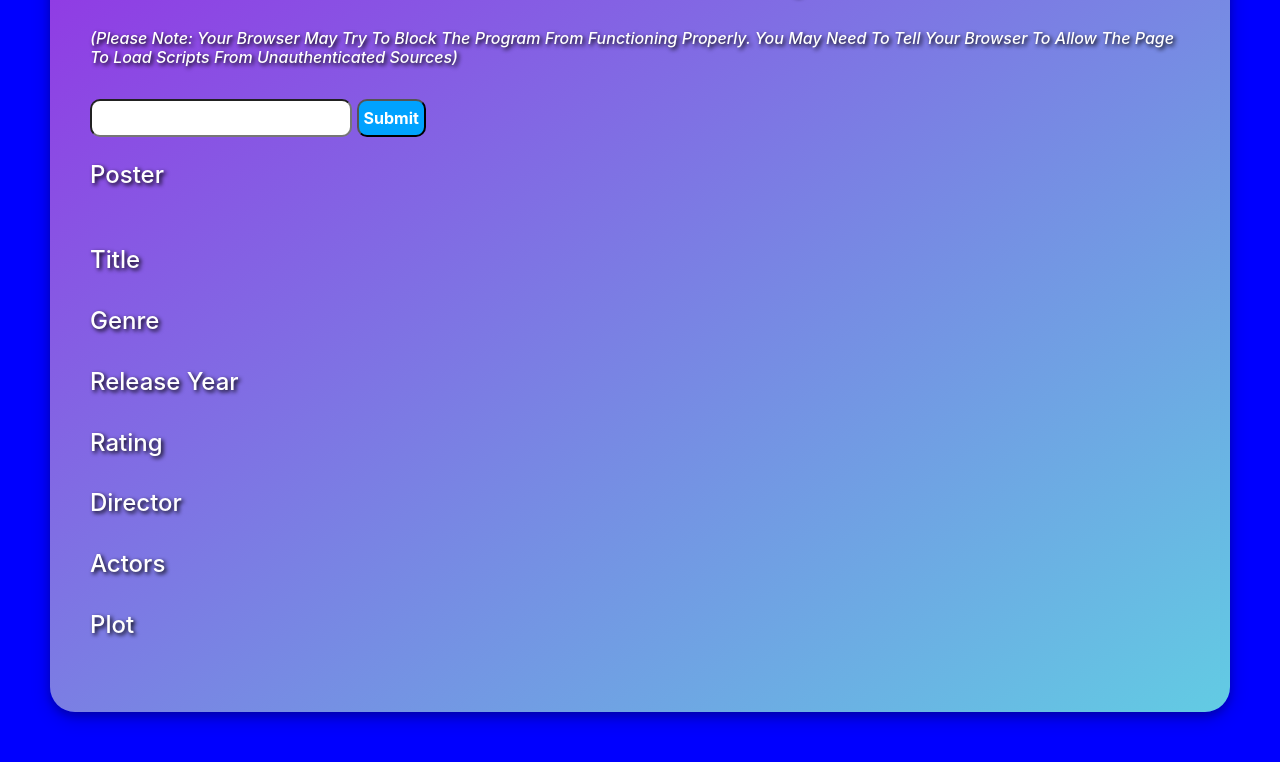
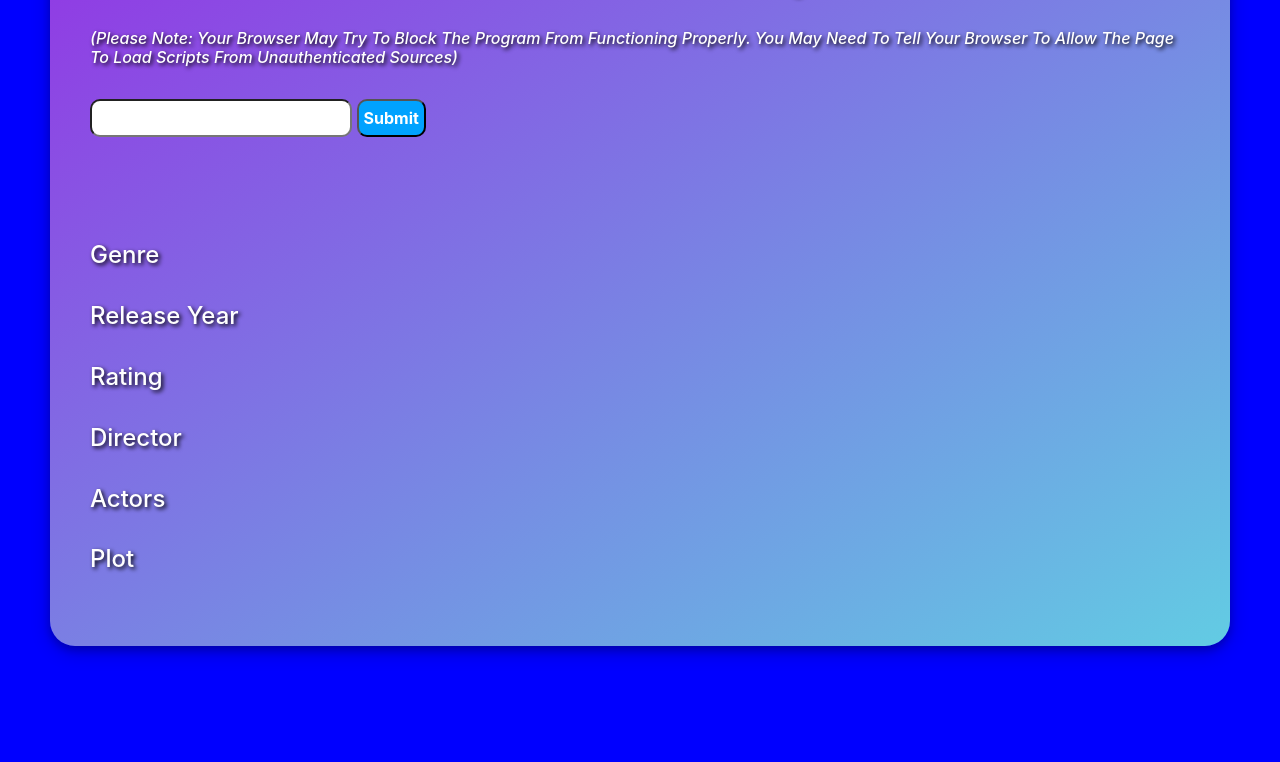
Before and after one commit to jesberman/media-checker, a plain HTML site: page index.html in a window 1280 px wide. Shown: the part 173-935 px from the top of the page. After the commit the page ends 869 px from the top, so only its background shows below. Drawn offline with nearby package versions, Linux system fonts and the light colour scheme.

Commit message:
minor-revisions

```diff
--- a/index.html
+++ b/index.html
@@ -37,20 +37,18 @@
             <br>
             <br>
 
-            <h4>
-                Poster
-            </h4>
+
+            <h3 id="Title">
+            </h3>
+            <br>
+
+
             <div id="Poster1">
                 <img id="Poster2" src="">
             </div>
             <br>
 
-            <h4>
-                Title
-            </h4>
-            <div id="Title">
-            </div>
-            <br>
+
 
             <h4>
                 Genre
```
